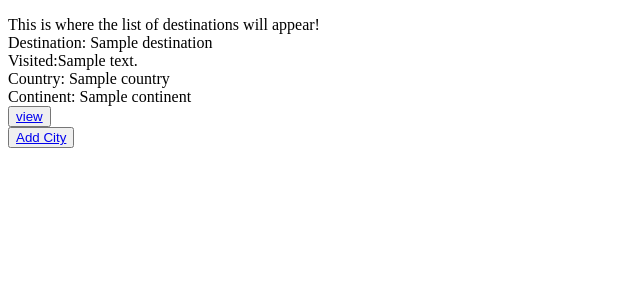
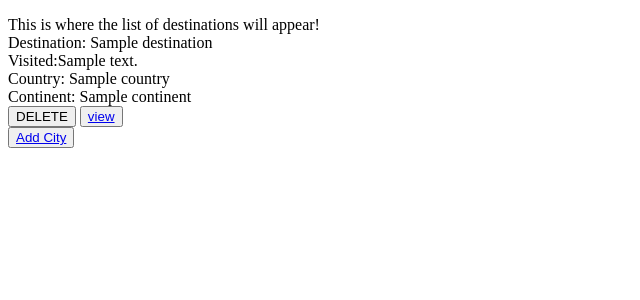
Before and after one commit to spencerT101/Bucket_List_Project_1, a Flask app: page /destinations in a window 1280 px wide. Shown: the part 88-388 px from the top of the page, without its empty margins (0-640 px from the left). Run offline with Flask 2, Linux system fonts and the light colour scheme; a database or web service that is not in the repository returns one stand-in record (values such as "Sample title"); some libraries are stand-ins or nearby versions.

Commit message:
delete function added and working

```diff
--- a/project_start_code/controllers/bucket_list_controller.py
+++ b/project_start_code/controllers/bucket_list_controller.py
@@ -55,3 +55,8 @@ def update_bucket_list(id):
     bucket_list = BucketList(destination, id)
     bucket_list_repository.update(bucket_list)
     return redirect('/destinations')
+
+@destinations_blueprint.route("/destinations/<id>/delete", methods = ['POST'])
+def delete_list(id):
+    bucket_list_repository.delete(id)
+    return redirect('/destinations')
--- a/project_start_code/templates/destinations/index.html
+++ b/project_start_code/templates/destinations/index.html
@@ -14,11 +14,16 @@ This is where the list of destinations will appear!
         <br>
         Continent: {{bucket_list.destination.country.continent}}
         </div>
-        <div>
+
+        <form class = "delete-list" action = "/destinations/{{bucket_list.id}}/delete" method = "post">
+            <button class= "delete">DELETE</button>
+
             <button><a href = "/destinations/{{bucket_list.id}}">view</a></button>
+            </form>
         </div>
     </div>
 </div>
+
 {% endfor %}
 
 <div>
```
